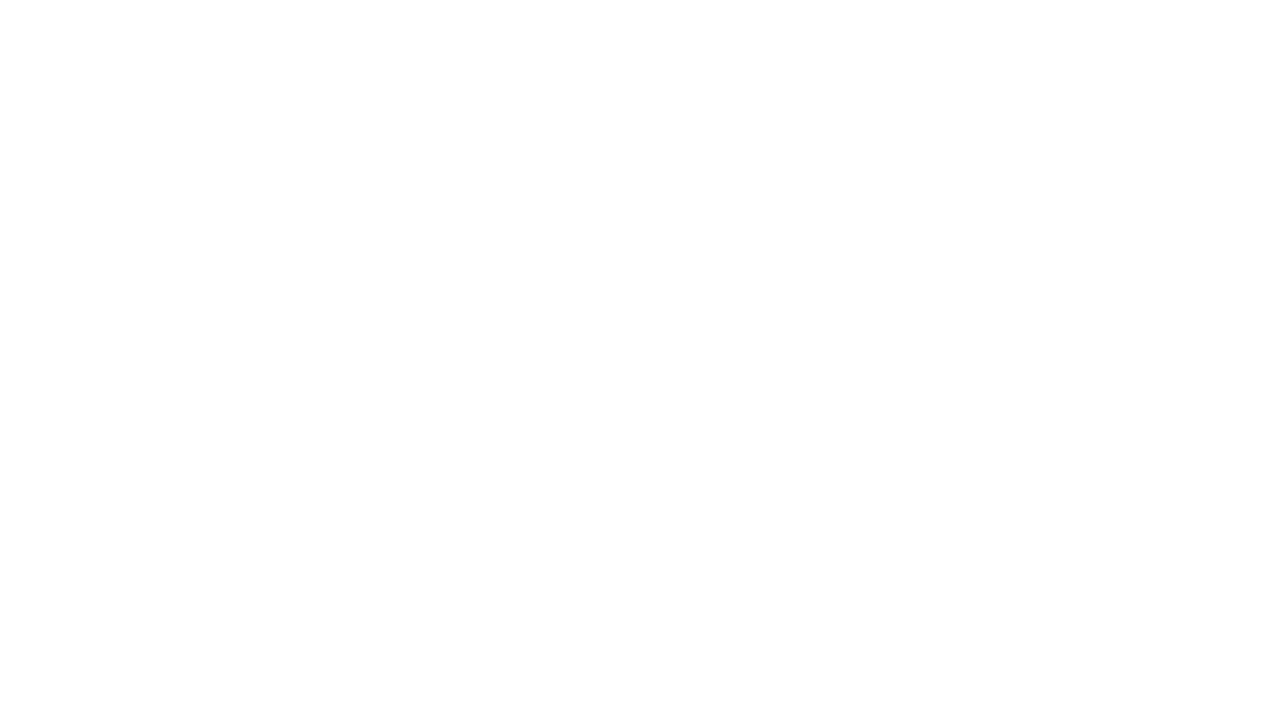
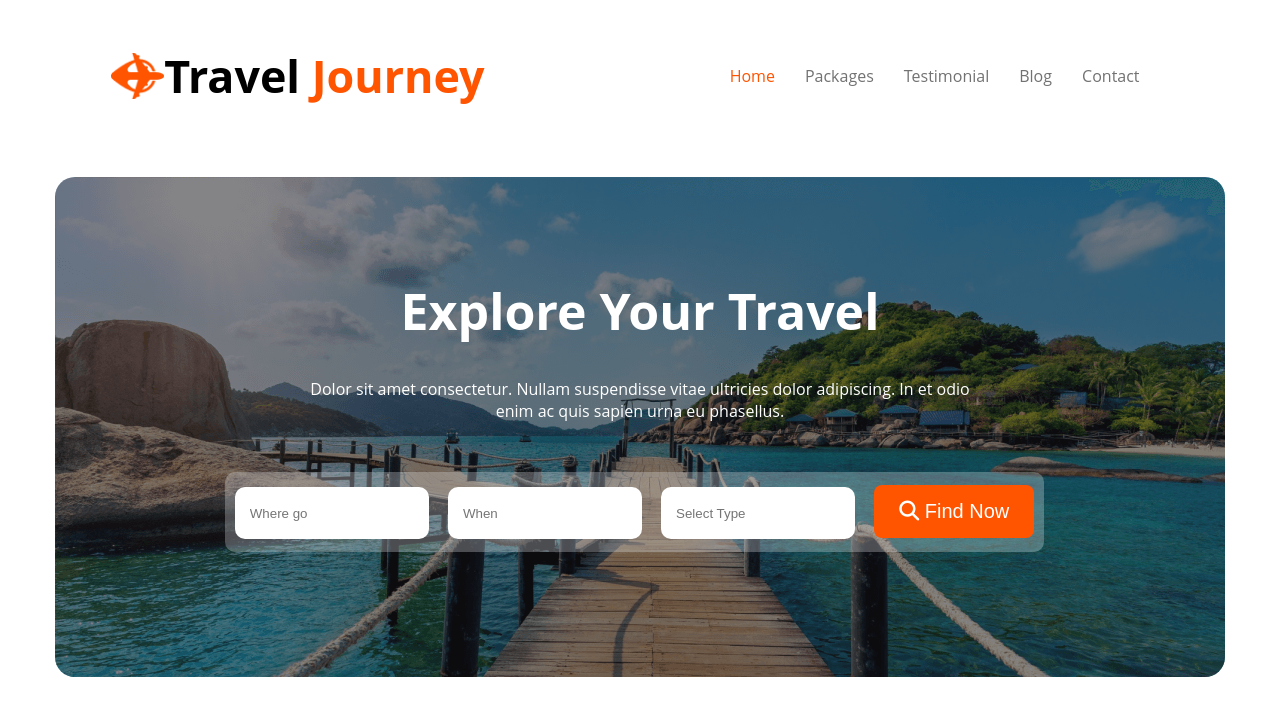
Before and after one commit to mohiuddinahmed121/Hero-Travel-website-, a plain HTML site: page index.html in a window 1280 px wide. Drawn offline with Linux system fonts and the light colour scheme.

Commit message:
explore section added

```diff
--- a/index.html
+++ b/index.html
@@ -6,8 +6,42 @@
     <title>Document</title>
 
     <link rel="stylesheet" href="styles.css">
+    <script src="https://kit.fontawesome.com/c0ae3adeff.js" crossorigin="anonymous"></script>
 </head>
 <body>
+    <header>
+        <nav>
+            <div class="nav-title">
+                <img src="Images/Group 40071 (2).png" alt="">
+                <h1>Travel <span class="text-color">Journey</span></h1>
+            </div>
+            <ul>
+                <li class="text-color">Home</li>
+                <li class="text-light-gray">Packages</li>
+                <li class="text-light-gray">Testimonial</li>
+                <li class="text-light-gray">Blog</li>
+                <li class="text-light-gray">Contact</li>
+            </ul>
+        </nav>
+        <div class="banner">
+            <div class="banner-content">
+                <h1>Explore Your Travel</h1>
+            <p>Dolor sit amet consectetur. Nullam suspendisse vitae ultricies dolor adipiscing. In et odio <br> enim ac quis sapien urna eu phasellus.</p>
+            <div class="input-style">
+                <input class="input-field-style" placeholder="Where go" type="text" name="" id="">
+                <input class="input-field-style" placeholder="When" type="text" name="" id="">
+                <input class="input-field-style" placeholder="Select Type" type="text" name="" id="">
+                <button class="btn-primary"><i class="fa-solid fa-magnifying-glass"></i> Find Now</button>
+            </div>
+            </div>
 
+        </div>
+    </header>
+    <main>
+
+    </main>
+    <footer>
+
+    </footer>
 </body>
 </html>
--- a/styles.css
+++ b/styles.css
@@ -0,0 +1,88 @@
+/* common shared styles */
+body{
+    font-family: 'Lato', sans-serif;
+    font-family: 'Open Sans', sans-serif;
+}
+.text-color{
+    color: #FF5400;
+}
+.text-light-gray{
+    color: #727272;
+}
+.btn-primary{
+    border-radius: 8px;
+    color: #fff;
+    font-size: 1.25rem;
+    background: #FF5400;
+    padding: 15px 25px;
+    border: 0;
+}
+.input-field-style{
+    height: 50px;
+    width: 174p;
+    border-radius: 10px;
+    padding-left: 15px;
+    border: 0;
+    margin-top: 15px;
+    margin-right: 15px;
+}
+/* header styles */
+
+.nav-title{
+    display: flex;
+    justify-content: center;
+    align-items: center;
+}
+nav{
+    display: flex;
+    justify-content: space-around;
+    align-items: center;
+}
+.nav-title img{
+    height: 46px;
+    width: 46p;
+}
+.nav-title h1{
+    font-size: 2.8rem;
+    font-weight: 700;
+}
+nav > ul{
+    display: flex;
+}
+nav  li{
+    list-style: none;
+    margin-right: 30px;
+    font-weight: 500;
+    font-size: 1rem;
+}
+
+/* banner section */
+.banner{
+    background-image: url(Images/Group\ 13\ \(1\)\ \(1\).png);
+    background-repeat: no-repeat;
+    border-radius: 20px;
+    height: 500px;
+    width: 1170px;
+    margin: 0 auto;
+}
+.banner-content{
+    color: white;
+    text-align: center;
+    background-color: #17161984;
+    border-radius: 20px;
+    height: 500px;
+    width: 1170px;
+}
+.banner h1{
+    padding-top: 100px;
+    font-size: 50px;
+    font-weight: 700;
+}
+.input-style{
+    background-color: rgba(232, 234, 236, 0.292);
+    height: 80px;
+    border-radius: 10px;
+    width: 70%;
+    margin-left: 170px;
+    margin-top: 50px;
+}
```
